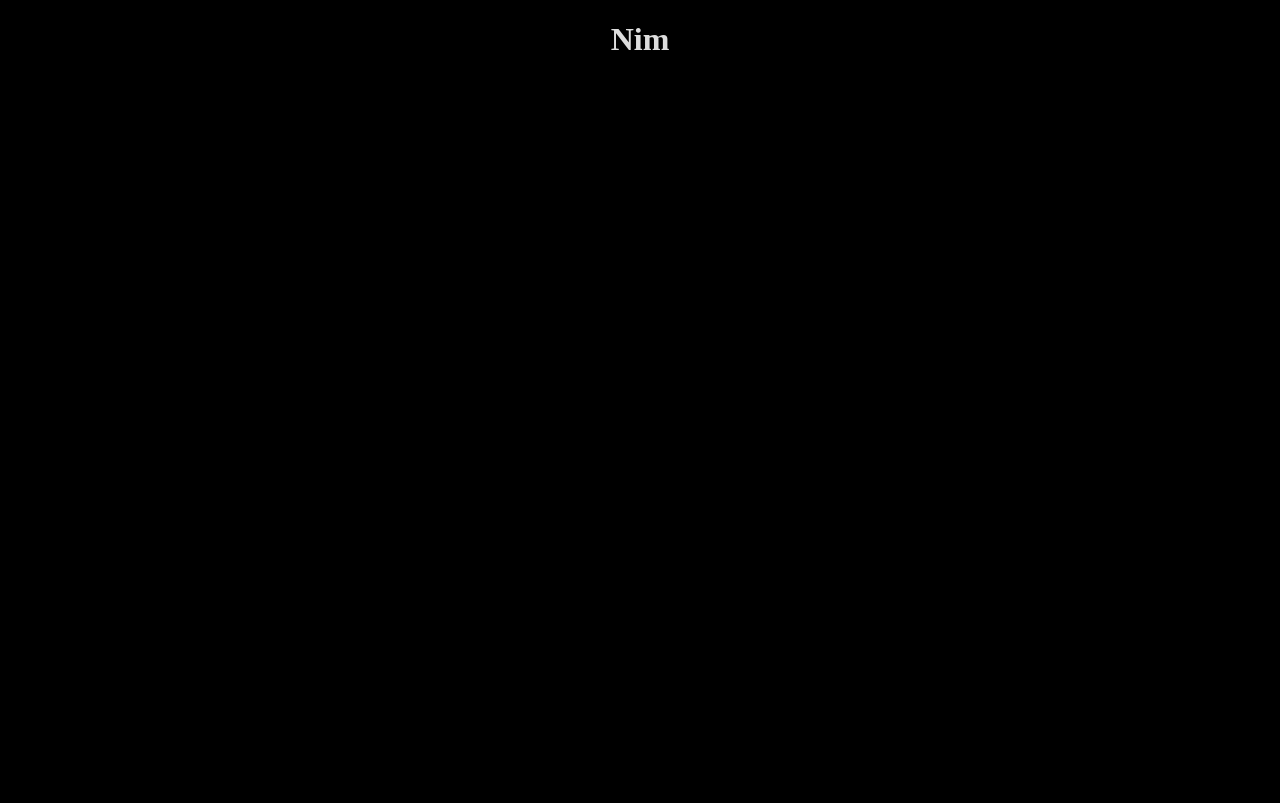
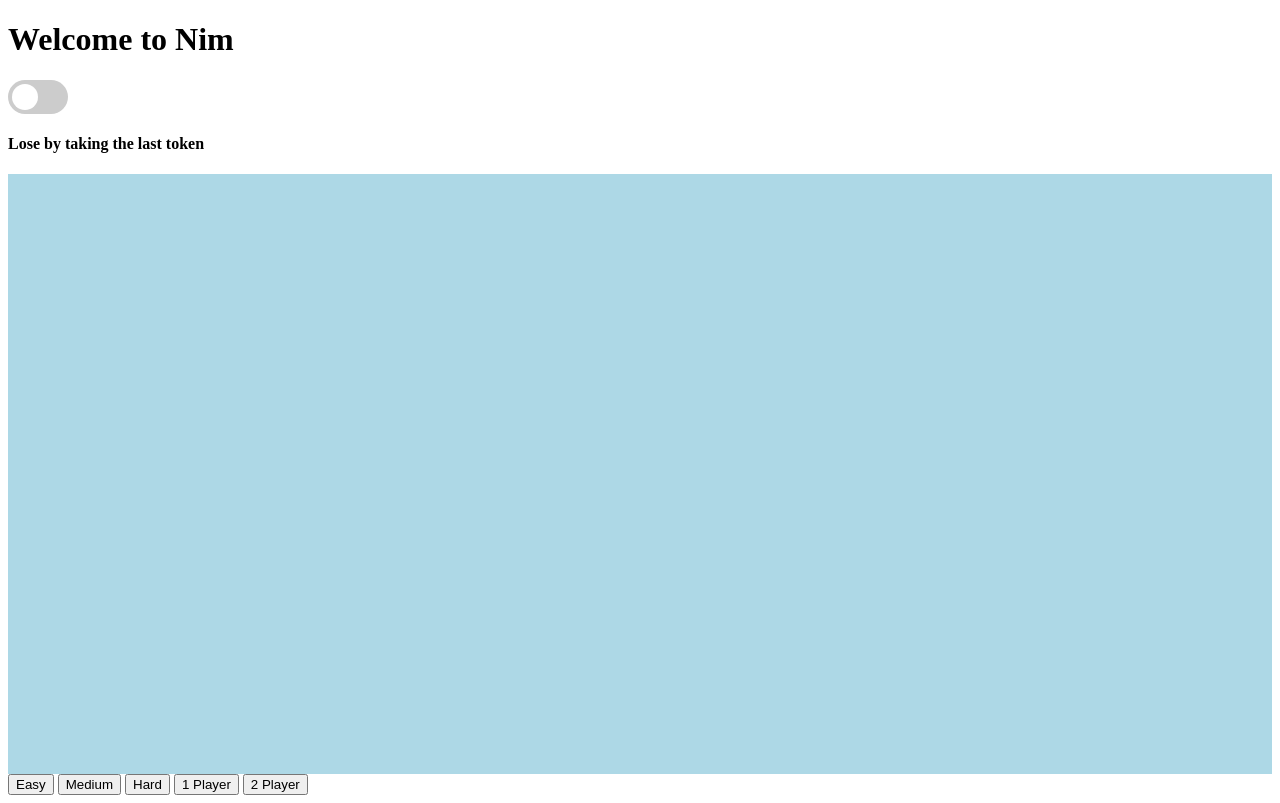
Before and after one commit to Tigressive/NimIn2Weeks, a website: page public/index.html in a window 1280 px wide. Drawn offline with Linux system fonts and the light colour scheme.

Commit message:
minor spelling changes

```diff
--- a/public/index.html
+++ b/public/index.html
@@ -4,11 +4,25 @@
     <meta charset="UTF-8" />
     <meta http-equiv="X-UA-Compatible" content="IE=edge" />
     <meta name="viewport" content="width=device-width, initial-scale=1.0" />
-    <title>"Nim Homepage"</title>
+    <title>Nim</title>
     <link rel="stylesheet" href="style.css" />
   </head>
 
   <body>
-    <h1 style="text-align: center;">Nim</h1>
+    <h1>Welcome to Nim</h1>
+    <label class="switch">
+      <input type="checkbox">
+      <span class="slider round"></span>
+    </label><h4>Lose by taking the last token</h4>
+    <div style="background-color: lightblue; height: 600px; max-width: 500; min-width: 400;">
+    </div>
+    <nav>
+      <button type="button" name="easyButton" formtarget="_self">Easy</button>
+      <button type="button" name="mediumButton" formtarget="_self">Medium</button>
+      <button type="button" name="hardButton" formtarget="_self">Hard</button>
+      <button type="button" name="firstButton" formtarget="_self">1 Player</button>
+      <button type="button" name="secondButton" formtarget="_self">2 Player</button>
+    </nav>
+
   </body>
 </html>
--- a/public/style.css
+++ b/public/style.css
@@ -1,4 +1,60 @@
-body {
-  background-color: #000;
-  color: #ddd;
+
+.switch {
+  position: relative;
+  display: inline-block;
+  width: 60px;
+  height: 34px;
 }
+
+.switch input {
+  opacity: 0;
+  width: 0;
+  height: 0;
+}
+
+.slider {
+  position: absolute;
+  cursor: pointer;
+  top: 0;
+  left: 0;
+  right: 0;
+  bottom: 0;
+  background-color: #ccc;
+  -webkit-transition: .4s;
+  transition: .4s;
+}
+
+.slider:before {
+  position: absolute;
+  content: "";
+  height: 26px;
+  width: 26px;
+  left: 4px;
+  bottom: 4px;
+  background-color: white;
+  -webkit-transition: .4s;
+  transition: .4s;
+}
+
+input:checked + .slider {
+  background-color: #2196F3;
+}
+
+input:focus + .slider {
+  box-shadow: 0 0 1px #2196F3;
+}
+
+input:checked + .slider:before {
+  -webkit-transform: translateX(26px);
+  -ms-transform: translateX(26px);
+  transform: translateX(26px);
+}
+
+
+.slider.round {
+  border-radius: 34px;
+}
+
+.slider.round:before {
+  border-radius: 50%;
+}
```
